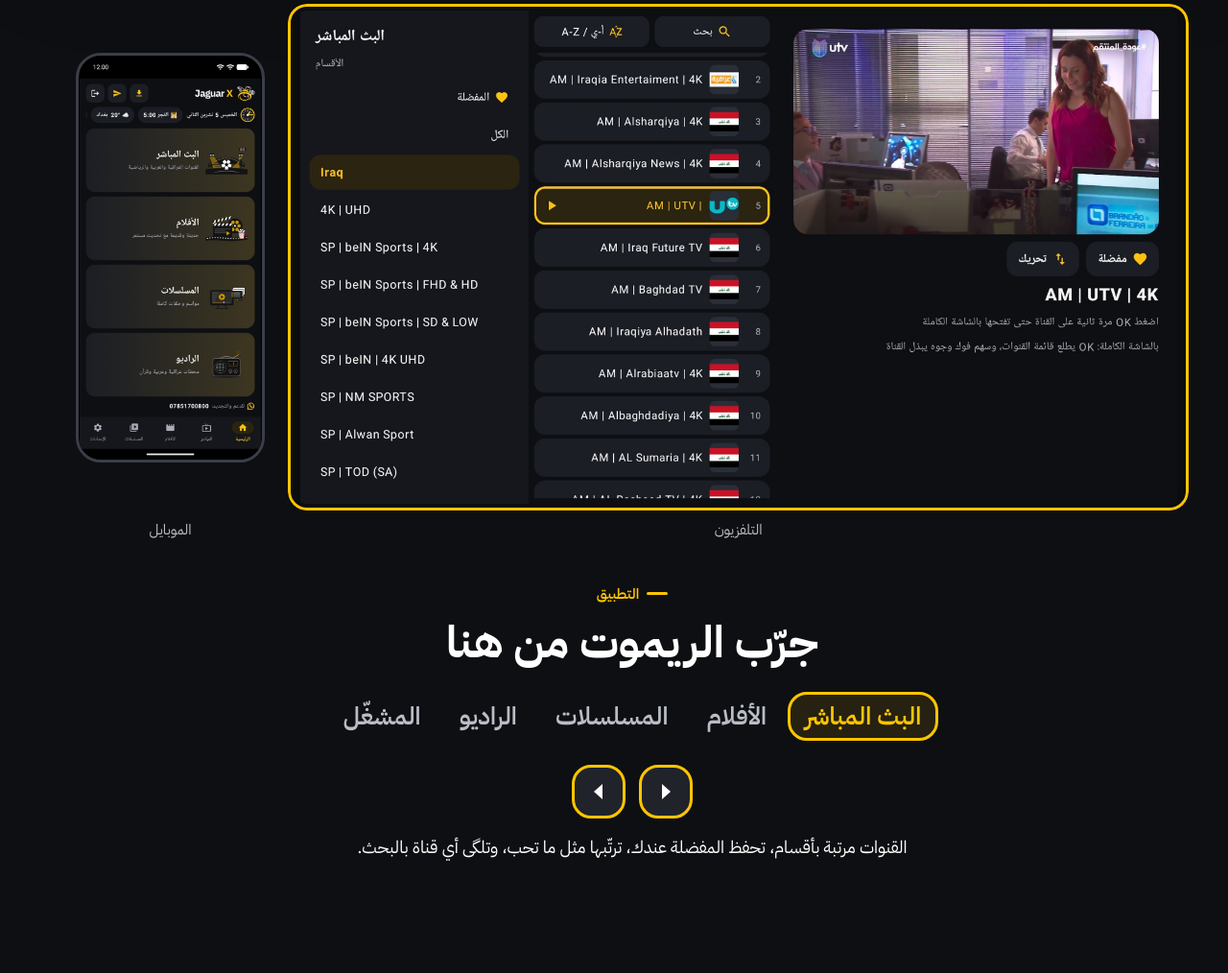
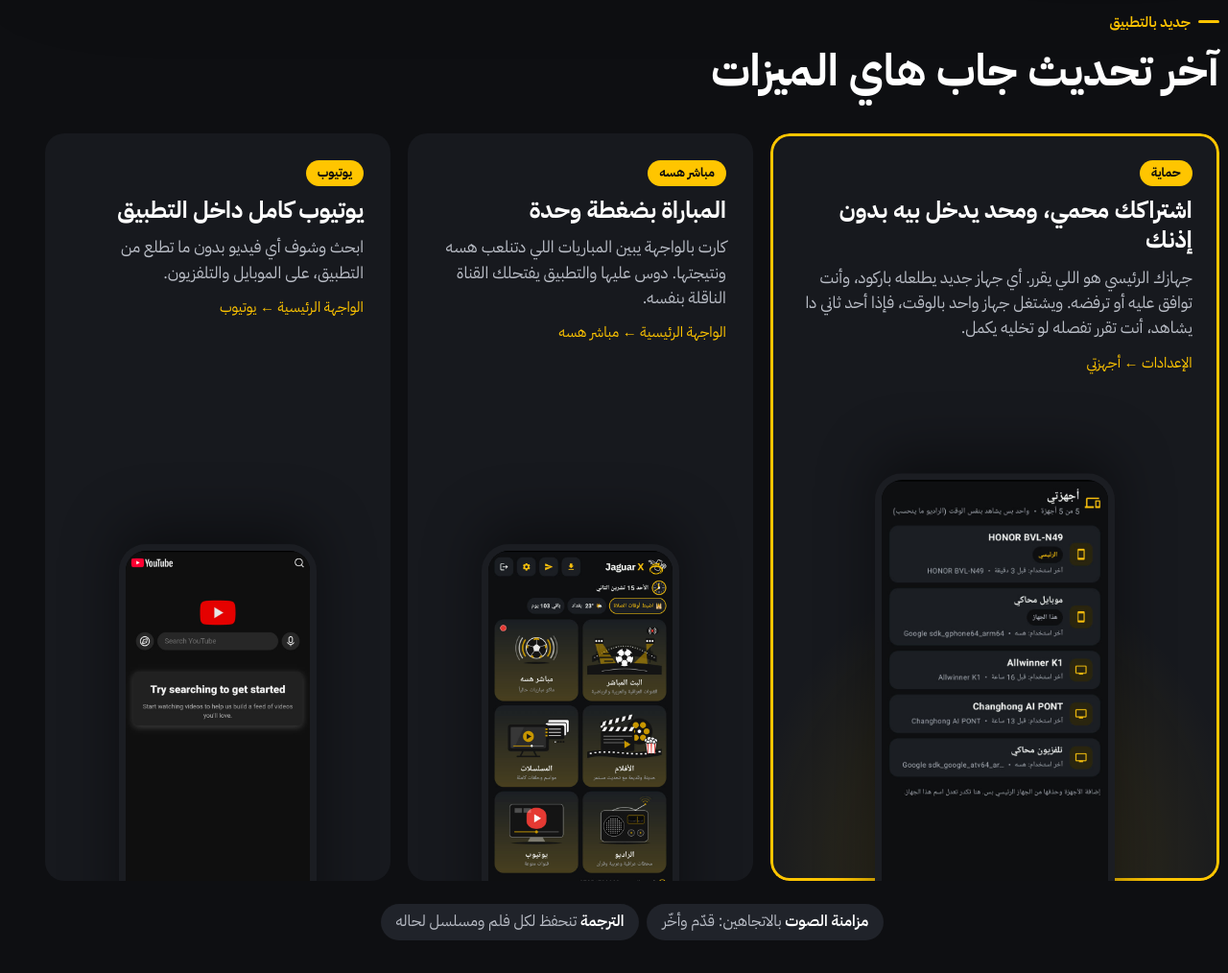
Before and after one commit to maythm91mk-droid/jaguar-x-public, a plain HTML site: page v2.html in a window 1280 px wide. Shown: the part 1602-2616 px from the top of the page at 96% size. Drawn offline with Linux system fonts and the light colour scheme.

Commit message:
v2 preview: what's new section (devices, live now, YouTube) + share image
Co-Authored-By: Claude Opus 5.5 <noreply@anthropic.com>

```diff
--- a/v2.html
+++ b/v2.html
@@ -5,6 +5,16 @@
 <meta name="viewport" content="width=device-width,initial-scale=1,viewport-fit=cover">
 <title>Jaguar X</title>
 <meta name="robots" content="noindex">
+<meta property="og:type" content="website">
+<meta property="og:site_name" content="Jaguar X">
+<meta property="og:title" content="Jaguar X: كل قنواتك وأفلامك بتطبيق واحد">
+<meta property="og:description" content="بث مباشر، أفلام، مسلسلات ويوتيوب على التلفزيون والموبايل. الاشتراك يبدي من 5,000 دينار.">
+<meta property="og:url" content="https://jaguarxiq.com/">
+<meta property="og:image" content="https://jaguarxiq.com/img/og.jpg">
+<meta property="og:image:width" content="1200">
+<meta property="og:image:height" content="630">
+<meta property="og:locale" content="ar_IQ">
+<meta name="twitter:card" content="summary_large_image">
 <meta name="description" content="Jaguar X تطبيق للمشتركين على التلفزيون والتي في بوكس والموبايل: بث مباشر، أفلام، مسلسلات وراديو. الاشتراك يبدي من 5,000 دينار بالشهر.">
 <meta name="theme-color" content="#0E0F12">
 <link rel="icon" href="img/logo.png">
@@ -145,6 +155,23 @@ h3{font-size:var(--s-m);font-weight:600;line-height:1.3}
 .ppimgs img{display:block;width:100%;height:auto;border-radius:14px}
 .ppimgs figcaption{text-align:center;font-size:14px;color:var(--muted);margin-block-start:6px}
 .pptv{display:block;width:100%;max-width:560px;height:auto;margin:16px auto 0;border-radius:12px}
+
+/* v2: what's new in the app */
+.news{padding-inline:var(--m)}
+.news-head{max-width:1240px;margin:0 auto clamp(24px,3vw,40px)}
+.newsgrid{display:grid;grid-template-columns:minmax(0,1.3fr) minmax(0,1fr) minmax(0,1fr);gap:clamp(12px,1.4vw,20px);max-width:1240px;margin-inline:auto}
+.nc{position:relative;display:flex;flex-direction:column;gap:10px;background:var(--step);border-radius:var(--r);padding:clamp(20px,2.2vw,32px) clamp(20px,2.2vw,32px) 0;overflow:hidden;min-height:clamp(460px,40vw,580px)}
+.nc.main{box-shadow:inset 0 0 0 var(--ring) var(--y);background:radial-gradient(80% 60% at 50% 100%,rgba(255,197,0,.16),rgba(255,197,0,0) 70%),var(--step)}
+.nc .ntag{align-self:flex-start;background:var(--y);color:var(--on-y);font-size:13px;font-weight:700;border-radius:99px;padding:3px 12px}
+.nc h3{font-size:clamp(22px,1.9vw,30px);font-weight:700}
+.nc p{color:var(--muted);font-size:17px;line-height:1.55;max-width:28em}
+.nc .where{font-size:var(--s-s);color:var(--y)}
+.nc .shot2{width:min(68%,250px);aspect-ratio:600/1244;margin:auto auto 0;transform:translateY(18%);border-radius:28px 28px 0 0;border:7px solid #1b1d22;border-bottom:0;overflow:hidden;background:#000;box-shadow:0 -20px 60px rgba(0,0,0,.45);transition:transform 500ms var(--ease-out)}
+.nc .shot2 img{width:100%;height:auto;display:block}
+@media (hover:hover){.nc:hover .shot2{transform:translateY(12%)}}
+.more{display:flex;flex-wrap:wrap;justify-content:center;gap:8px;max-width:1240px;margin:clamp(16px,2vw,24px) auto 0}
+.more li{background:var(--step2);border-radius:99px;padding:6px 16px;font-size:16px;color:var(--muted)}
+.more li b{color:var(--ink);font-weight:600}
 
 /* Remote showcase */
 .show{display:flex;flex-direction:column;align-items:center;gap:clamp(20px,3vw,36px);text-align:center}
@@ -328,6 +355,9 @@ h3{font-size:var(--s-m);font-weight:600;line-height:1.3}
   .card h1{font-size:clamp(34px,10vw,44px);line-height:1.3}
   .hph{width:28%;bottom:-10%;border-width:5px;border-radius:18px}
   .stats{grid-template-columns:repeat(2,minmax(0,1fr));gap:10px}
+  .newsgrid{grid-template-columns:minmax(0,1fr)}
+  .nc{min-height:0}
+  .nc .shot2{width:min(62%,230px);margin-block-start:14px}
   .stats div{min-height:104px}
   .stats b{font-size:clamp(28px,8.6vw,36px)}
   .pick h2{margin-block-end:14px}
@@ -375,6 +405,7 @@ h3{font-size:var(--s-m);font-weight:600;line-height:1.3}
 <header class="bar">
   <a class="mark" href="#main" aria-label="Jaguar X"><img src="img/logo.png" width="46" height="46" alt=""><span>Jaguar <b>X</b></span></a>
   <nav aria-label="أقسام الصفحة">
+    <a href="#new">الجديد</a>
     <a href="#try">التطبيق</a>
     <a href="#features">المميزات</a>
     <a href="#subs">الترجمة</a>
@@ -416,6 +447,40 @@ h3{font-size:var(--s-m);font-weight:600;line-height:1.3}
   </figure>
   <div class="hph" id="hph"><img src="img/ph-01-home.jpg" alt="Jaguar X على الموبايل"></div>
   </div>
+</section>
+
+<section class="sec news" id="new">
+  <div class="news-head">
+    <span class="eye rv">جديد بالتطبيق</span>
+    <h2 class="rv">آخر تحديث جاب هاي الميزات</h2>
+  </div>
+  <div class="newsgrid">
+    <article class="nc main rv">
+      <span class="ntag">حماية</span>
+      <h3>اشتراكك محمي، ومحد يدخل بيه بدون إذنك</h3>
+      <p>جهازك الرئيسي هو اللي يقرر. أي جهاز جديد يطلعله باركود، وأنت توافق عليه أو ترفضه. ويشتغل جهاز واحد بالوقت، فإذا أحد ثاني دا يشاهد، أنت تقرر تفصله لو تخليه يكمل.</p>
+      <span class="where">الإعدادات ← أجهزتي</span>
+      <div class="shot2"><img src="img/new-devices.jpg" width="600" height="1244" loading="lazy" alt="صفحة أجهزتي: الجهاز الرئيسي والأجهزة المربوطة بالاشتراك"></div>
+    </article>
+    <article class="nc rv" style="--d:80ms">
+      <span class="ntag">مباشر هسه</span>
+      <h3>المباراة بضغطة وحدة</h3>
+      <p>كارت بالواجهة يبين المباريات اللي دتنلعب هسه ونتيجتها. دوس عليها والتطبيق يفتحلك القناة الناقلة بنفسه.</p>
+      <span class="where">الواجهة الرئيسية ← مباشر هسه</span>
+      <div class="shot2"><img src="img/new-home.jpg" width="600" height="1244" loading="lazy" alt="الواجهة الرئيسية وبيها كارت مباشر هسه وزر يوتيوب"></div>
+    </article>
+    <article class="nc rv" style="--d:160ms">
+      <span class="ntag">يوتيوب</span>
+      <h3>يوتيوب كامل داخل التطبيق</h3>
+      <p>ابحث وشوف أي فيديو بدون ما تطلع من التطبيق، على الموبايل والتلفزيون.</p>
+      <span class="where">الواجهة الرئيسية ← يوتيوب</span>
+      <div class="shot2"><img src="img/new-youtube.jpg" width="600" height="1244" loading="lazy" alt="يوتيوب مفتوح داخل تطبيق Jaguar X"></div>
+    </article>
+  </div>
+  <ul class="more rv">
+    <li><b>مزامنة الصوت</b> بالاتجاهين: قدّم وأخّر</li>
+    <li><b>الترجمة</b> تنحفظ لكل فلم ومسلسل لحاله</li>
+  </ul>
 </section>
 
 <section class="sec show" id="try">
```
Also changed, not shown: img/new-devices.jpg (added), img/new-home.jpg (added), img/new-youtube.jpg (added), img/og.jpg (added).
